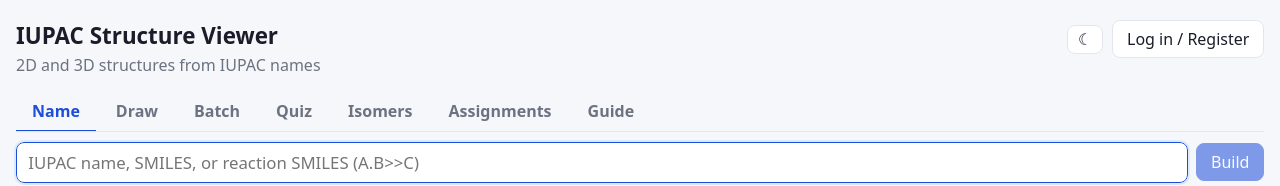
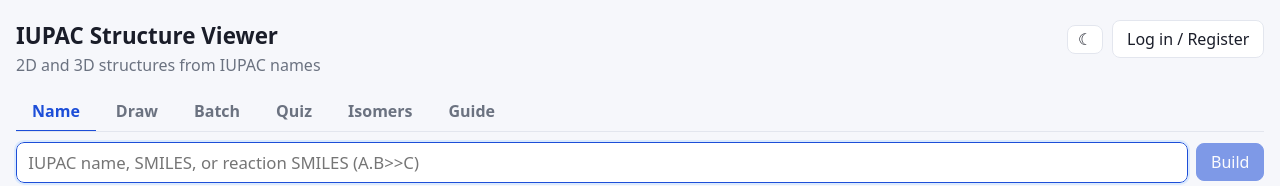
Before and after one commit to S-Rohan-1904/chem-draw-clone, a React (Vite) app in the folder frontend/: page / in a window 1280 px wide. Shown: the top 186 px of the page. Built offline with nearby package versions, Linux system fonts and the light colour scheme.

Commit message:
Hide the Assignments tab for now
Backend, tests and the component remain; a single flag in App.tsx turns
the tab back on. Guide section removed until then.

```diff
--- a/frontend/src/App.tsx
+++ b/frontend/src/App.tsx
@@ -30,11 +30,14 @@ import { Structure3D } from './components/Structure3D'
 import { useTheme } from './theme'
 import type { AuthState, BuildError, ReactionResult, FunctionalGroup, Highlight, Molecule, SavedMolecule, StereoExplanation } from './types'
 
+// Assignments are hidden from the UI for now; the backend and tests stay in place.
+const SHOW_ASSIGNMENTS = false
+
 export default function App() {
   const [theme, toggleTheme] = useTheme()
   const [input, setInput] = useState('')
   const [isAdmin, setIsAdmin] = useState(false)
-  const [mode, setMode] = useState<'name' | 'draw' | 'batch' | 'quiz' | 'isomers' | 'assignments' | 'guide' | 'stats'>(() => (new URLSearchParams(window.location.search).get('assignment') ? 'assignments' : 'name'))
+  const [mode, setMode] = useState<'name' | 'draw' | 'batch' | 'quiz' | 'isomers' | 'assignments' | 'guide' | 'stats'>(() => (SHOW_ASSIGNMENTS && new URLSearchParams(window.location.search).get('assignment') ? 'assignments' : 'name'))
   const [drawOpened, setDrawOpened] = useState(false)
   const [loadStruct, setLoadStruct] = useState<{ value: string; nonce: number } | null>(null)
   const [recent, setRecent] = useState<RecentItem[]>(() => loadRecent())
@@ -308,7 +311,9 @@ export default function App() {
         <button type="button" role="tab" aria-selected={mode === 'batch'} className={mode === 'batch' ? 'active' : ''} onClick={() => setMode('batch')}>Batch</button>
         <button type="button" role="tab" aria-selected={mode === 'quiz'} className={mode === 'quiz' ? 'active' : ''} onClick={() => setMode('quiz')}>Quiz</button>
         <button type="button" role="tab" aria-selected={mode === 'isomers'} className={mode === 'isomers' ? 'active' : ''} onClick={() => setMode('isomers')}>Isomers</button>
-        <button type="button" role="tab" aria-selected={mode === 'assignments'} className={mode === 'assignments' ? 'active' : ''} onClick={() => setMode('assignments')}>Assignments</button>
+        {SHOW_ASSIGNMENTS && (
+          <button type="button" role="tab" aria-selected={mode === 'assignments'} className={mode === 'assignments' ? 'active' : ''} onClick={() => setMode('assignments')}>Assignments</button>
+        )}
         <button type="button" role="tab" aria-selected={mode === 'guide'} className={mode === 'guide' ? 'active' : ''} onClick={() => setMode('guide')}>Guide</button>
         {isAdmin && auth && <button type="button" role="tab" aria-selected={mode === 'stats'} className={mode === 'stats' ? 'active' : ''} onClick={() => setMode('stats')}>Stats</button>}
       </div>
@@ -327,7 +332,7 @@ export default function App() {
       {mode === 'guide' && <GuidePanel />}
       {mode === 'stats' && auth && isAdmin && <StatsPanel auth={auth} onOpen={pick} />}
       {mode === 'isomers' && <Isomers onOpen={pick} />}
-      {mode === 'assignments' && <Assignments auth={auth} onOpen={pick} onLogin={() => setShowAuth(true)} />}
+      {SHOW_ASSIGNMENTS && mode === 'assignments' && <Assignments auth={auth} onOpen={pick} onLogin={() => setShowAuth(true)} />}
       {error && <ErrorPanel error={error} onPick={pick} />}
 
       <div className="layout" hidden={mode === 'quiz' || mode === 'guide' || mode === 'isomers' || mode === 'assignments' || mode === 'stats'}>
--- a/frontend/src/components/GuidePanel.tsx
+++ b/frontend/src/components/GuidePanel.tsx
@@ -88,15 +88,9 @@ const SECTIONS: { title: string; body: (string | string[])[] }[] = [
     ],
   },
   {
-    title: 'Assignments',
-    body: [
-      'Any signed in user can create an assignment from a list of names and receives a six character code. Share the code or the link. Students see each structure without its name or stereo labels and must type the correct name; a correct answer marks the item solved and reveals the name. The owner sees a table of participants, solved items and the number of attempts each took. Assignments can be exported as a worksheet.',
-    ],
-  },
-  {
     title: 'Worksheets',
     body: [
-      'Worksheet, available on each saved collection and on assignments, produces a printable PDF with eight structures per page. Choose structures only, with blank lines for names and an answer key on the last page, or structures with names.',
+      'Worksheet, available on each saved collection, produces a printable PDF with eight structures per page. Choose structures only, with blank lines for names and an answer key on the last page, or structures with names.',
     ],
   },
   {
```
